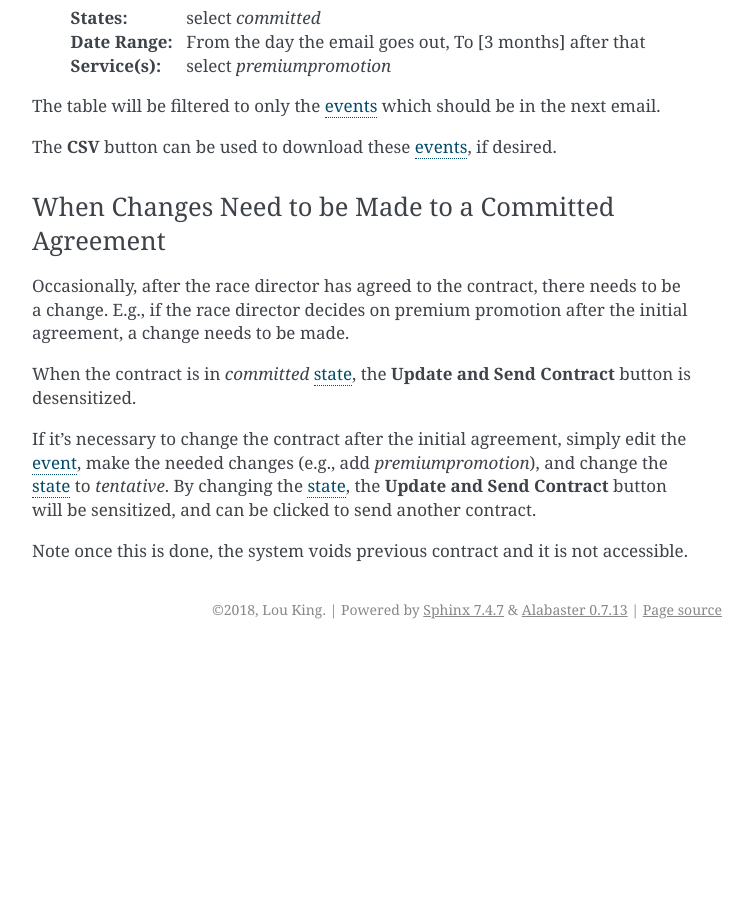
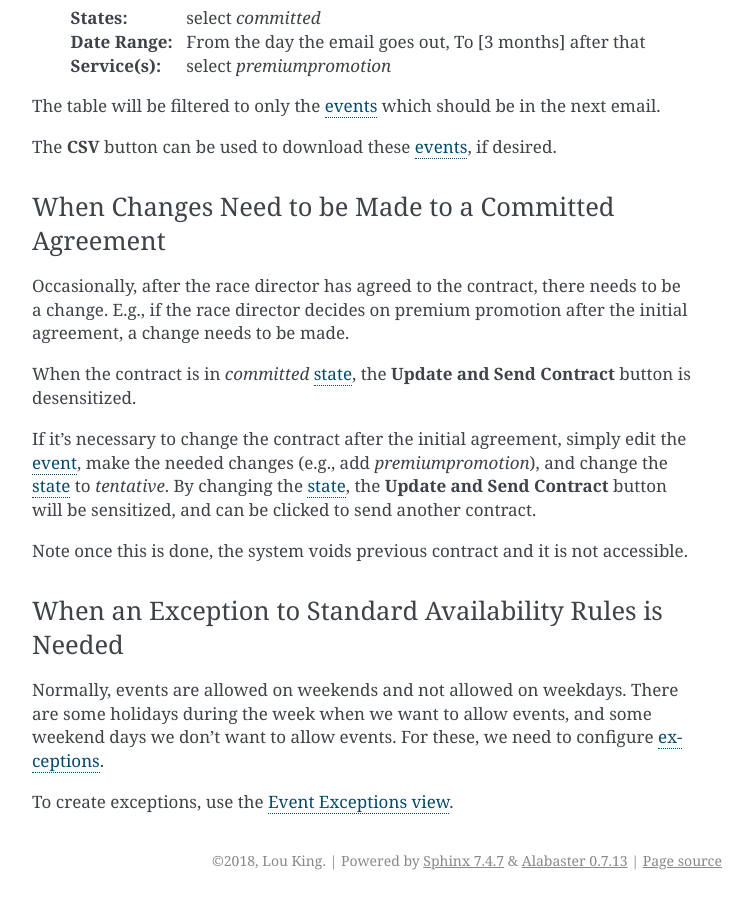
Before and after one commit to louking/contracts, a Sphinx documentation site: the page built from docs/contract-admin-guide.rst, in a window 1280 px wide and 900 px high, scrolled down 4826 px. Shown: the whole window, without its empty margins (388-1141 px from the left). Built offline with Sphinx 7.4.7, drawn with Linux system fonts in a browser that asks for light colours; before the commit the page ends 5475 px from its top, so only the background shows below that; some of the changed text lies outside the part shown.

Commit message:
docs: date rules, event exceptions
* fixes #140

```diff
--- a/docs/contract-admin-guide.rst
+++ b/docs/contract-admin-guide.rst
@@ -198,3 +198,15 @@ needed changes (e.g., add *premiumpromotion*), and change the :term:`state` to *
 contract.
 
 Note once this is done, the system voids previous contract and it is not accessible.
+
+
+.. _exception-required:
+
+When an Exception to Standard Availability Rules is Needed
+----------------------------------------------------------------
+
+Normally, events are allowed on weekends and not allowed on weekdays. There are some holidays during the week when
+we want to allow events, and some weekend days we don't want to allow events. For these, we need to configure
+:term:`exceptions <exception>`.
+
+To create exceptions, use the :ref:`event-exceptions-view`.
```
Also changed, not shown: docs/contract-admin-reference.rst (+68 -9 lines), docs/images/create-date-rule.png (added), docs/images/create-event-exception.png (added).
